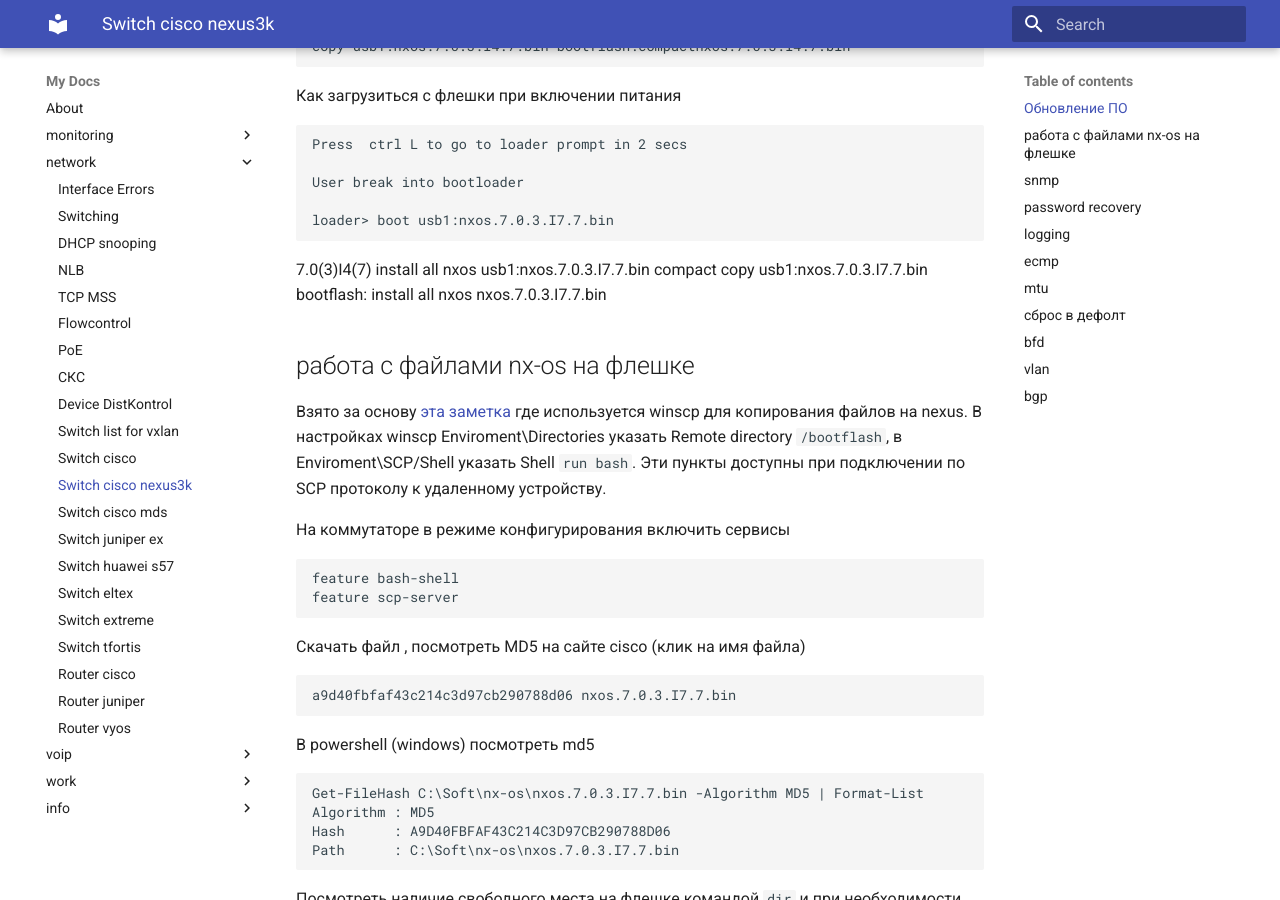
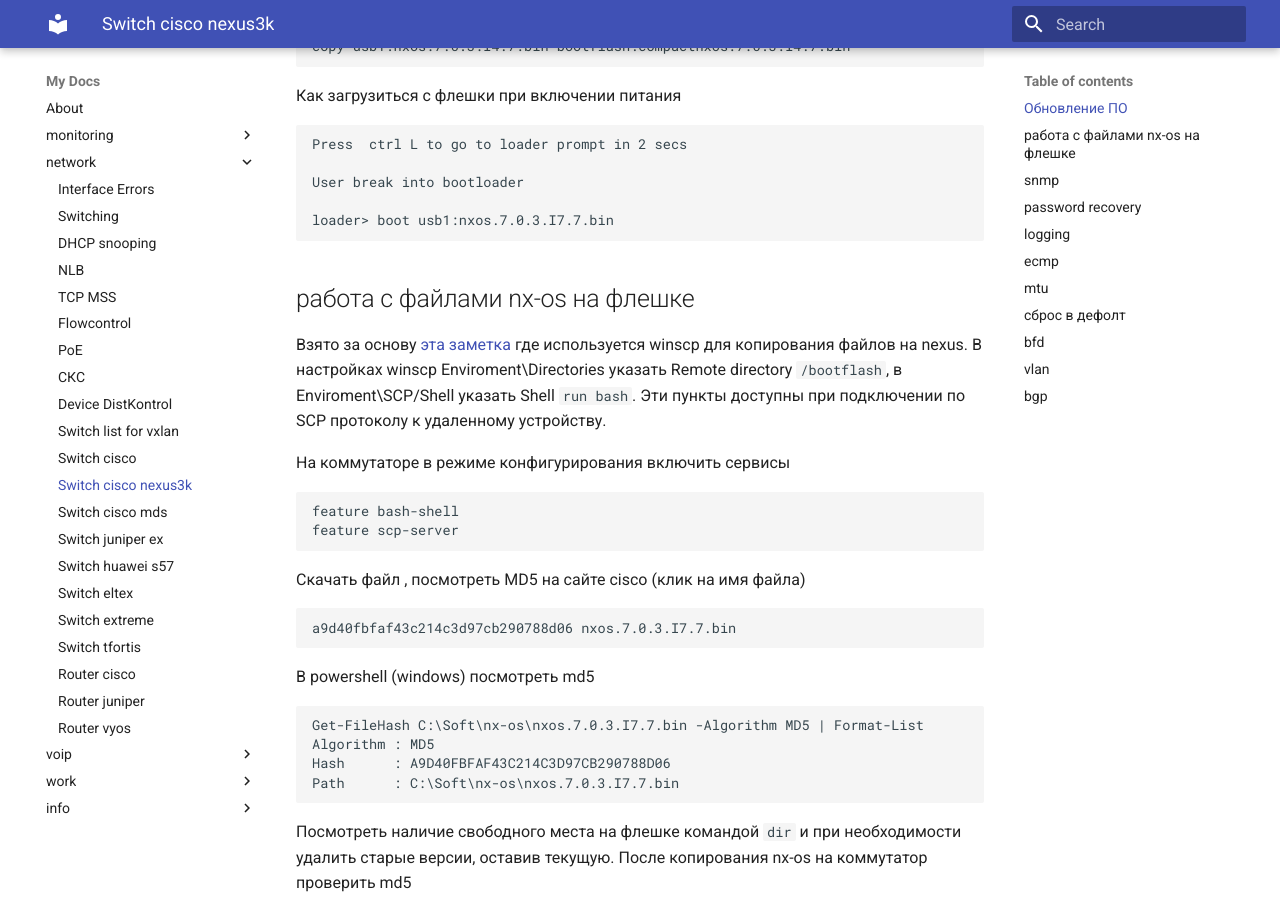
Before and after one commit to v98765/v98765.github.io, an MkDocs documentation site: the page built from docs/network/nexus3k.md, in a window 1280 px wide and 900 px high, scrolled down 1625 px. Built offline with MkDocs 1.6.1 and Material for MkDocs 9.7.7, drawn with Linux system fonts in a browser that asks for light colours.

Commit message:
network/nexus3k.md fix

````diff
--- a/docs/network/nexus3k.md
+++ b/docs/network/nexus3k.md
@@ -72,10 +72,6 @@
 
 loader> boot usb1:nxos.7.0.3.I7.7.bin
 ```
-7.0(3)I4(7)
-install all nxos usb1:nxos.7.0.3.I7.7.bin compact
-copy usb1:nxos.7.0.3.I7.7.bin bootflash:
-install all nxos nxos.7.0.3.I7.7.bin
 
 ## работа с файлами nx-os на флешке
 
````
